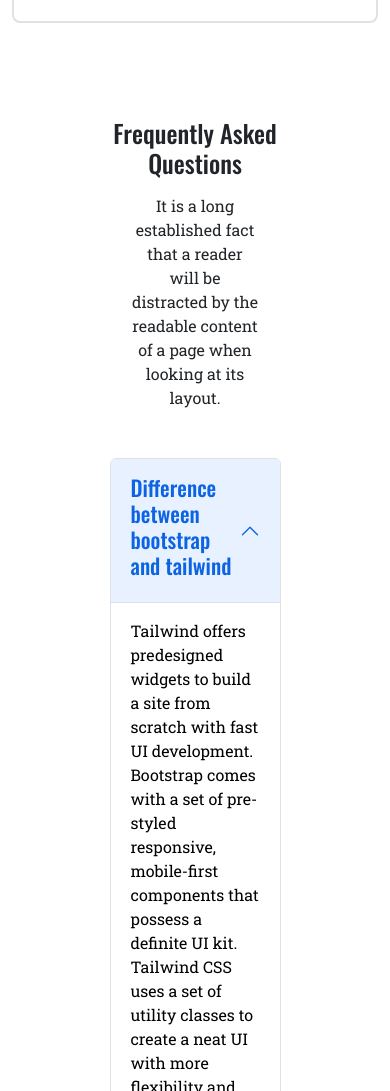
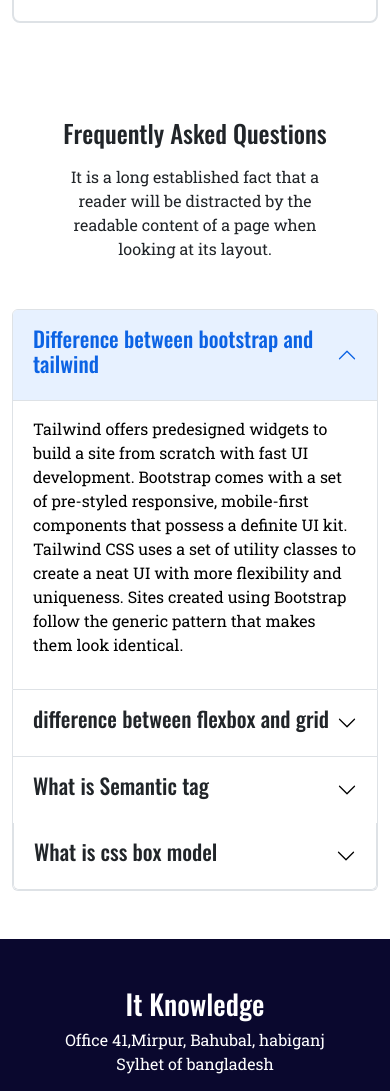
Before and after one commit to Jintu45/web-day15-assignment, a plain HTML site: page index.html in a window 390 px wide. Shown: the part 8840-9931 px from the top of the page. Drawn offline with nearby package versions, Linux system fonts and the light colour scheme.

Commit message:
one responsive design solved

```diff
--- a/index.html
+++ b/index.html
@@ -470,7 +470,8 @@
 
    <!-- -------------------------Frequently section --------------- -->
    <section class="frequently-section py-5">
-        <div class="container w-50 m-auto">
+        <div class="container">
+            <div class="frequently w-75 m-auto">
                 <div class="frequently-title text-center mb-5">
                     <h2 class="mb-3">Frequently Asked Questions</h2>
                     <p class="w-75 m-auto">It is a long established fact that a reader will be distracted by the readable
@@ -532,6 +533,7 @@
 
                   </div>
             </div>
+        </div>
    </section>
 
    <!-- ---------------------company img section-------------- -->
--- a/style.css
+++ b/style.css
@@ -82,7 +82,7 @@ footer{
     color: #fff;
     padding: 0px 15px;
 }
-/*------------------ media quarey--------------  */
+/*------------------ some responsive--------------  */
 @media screen and (max-width:968px){
     .company-section{
         display: none;
@@ -102,6 +102,7 @@ footer{
     .img-title p{
         font-size: 12px;
     }
+
 }
 
 @media screen and (max-width:576px) {
@@ -128,5 +129,8 @@ footer{
     .contact{
         text-align: center;
     }
+    .frequently{
+        width:100% !important;
+    }
 
 }
```
Lines whose indentation alone changed are shown as unchanged.
